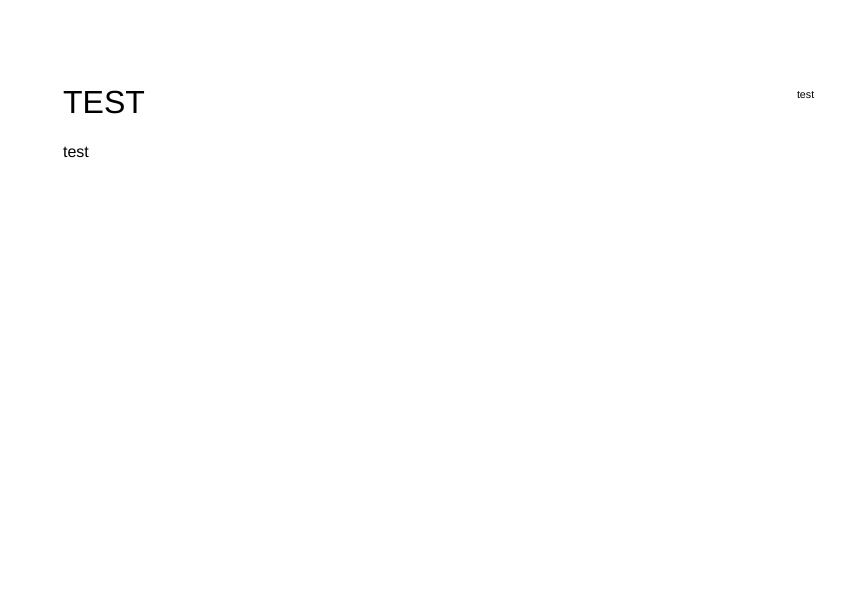
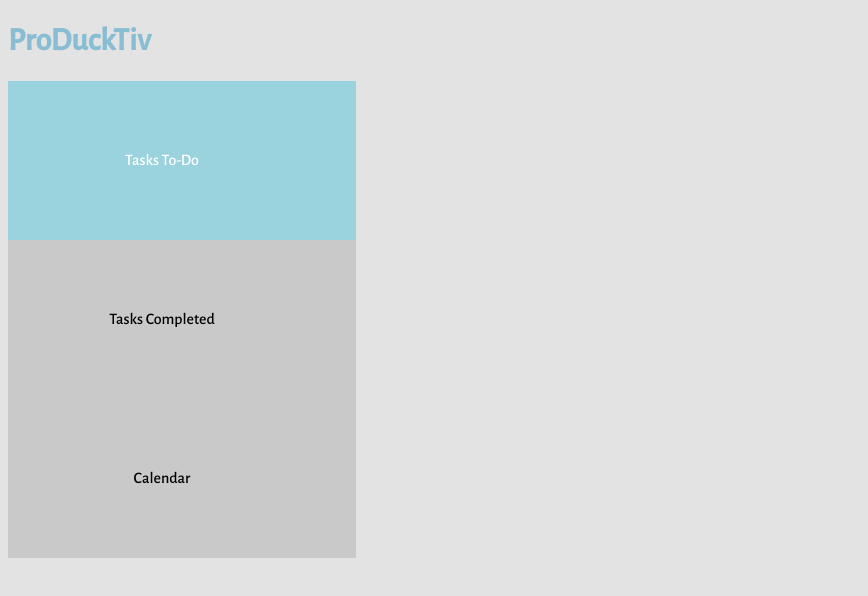
Before and after one commit to HashtagProDuckTiv/Project, a plain HTML site: page site/index.html in a window 1280 px wide. Shown: the whole page, without its empty margins (0-868 px from the left). Drawn offline with nearby package versions, Linux system fonts and the light colour scheme.

Commit message:
CSS Navigation & Color Scheme In Progress

```diff
--- a/site/css/main.css
+++ b/site/css/main.css
@@ -1,22 +1,80 @@
 @import url("font-awesome.min.css");
-@import url("http://fonts.googleapis.com/css?family=Arimo:400,400italic,700");
+@import url("http://fonts.googleapis.com/css?family=Alegreya+Sans:400,800,500");
 
 /*
  ==============================DESIGN=======================================
- *Font - Arimo, Sans-serif accross the board
+ *Font - Alegreya Sans, Sans-serif accross the board
+ *400 Weight - Paragraph Text
+ *800 Weight - Headings
+ *500 Weight - Links
  ==============================COLOR=========================================
  *Color Scheme
- ** c9c9c9
- ** e3e3e3
- ** 9ad3de
- ** 89bdd3
+ ** c9c9c9 - Darker Gray ---------- Navigation Background
+ ** e3e3e3 - Lighter Gray --------- Background of Site
+ ** 9ad3de - Teal Light Blue ------ Active Navigation Background
+ ** 89bdd3 - Darker Light Blue ---- Header, Headings Color, Links
 
  */
 
 /*Fonts*/
-p, h1, h2, h3, h4, h5, h6 {
-  font-family: 'Arimo', sans-serif;;
+p {
+  font-family: 'Alegreya Sans', sans-serif;
   font-weight: 400;
 }
 
+h1, h2, h3, h4, h5, h6 {
+  font-family: 'Alegreya Sans', sans-serif;
+  font-weight: 800;
+  color: #89bdd3;
+}
+
+a {
+  font-family: 'Alegreya Sans', sans-serif;
+  font-weight: 500;
+  color: #89bdd3;
+  text-decoration: none;
+}
+
+a:hover {
+  font-family: 'Alegreya Sans', sans-serif;
+  font-weight: 500;
+  color: #9ad3de;
+  text-decoration: none;
+}
+
 /*Navigation*/
+nav {
+  position: fixed;
+}
+
+nav ul {
+  list-style-type: none; /*Gets rid of bullets*/
+  margin: 0; /*Gets rid of margins*/
+  padding-left: 0; /*Gets rid of padding*/
+  width: 210%;
+  background-color: #c9c9c9;
+}
+
+nav li a {
+  display: block; /*Makes the entire block clickable*/
+  color: #000;
+  padding: 70px 50px 70px 10px;
+  text-decoration: none;
+  text-align: center;
+}
+
+nav li a:hover {
+  color: #fff;
+  background-color: #9ad3de;
+}
+
+.active {
+    background-color: #9ad3de;
+    color: #fff;
+}
+
+/*Body & Background*/
+body {
+  background-color: #e3e3e3;
+  padding-left: 0px;
+}
--- a/site/index.html
+++ b/site/index.html
@@ -7,15 +7,28 @@
   </head>
 
   <body>
+    <header>
+      <h1>ProDuckTiv</h1>
+      <nav class="vertical">
+        <ul>
+          <li><a href="#">Sign In</a></li>
+          <li><a href="#">Sign Out</a></li>
+        </ul>
+      </nav>
+      <nav class="horizontal">
+        <ul>
+          <li><a href="#" class="active">Tasks To-Do</a></li>
+          <li><a href="#">Tasks Completed</a></li>
+          <li><a href="#">Calendar</a></li>
+        </ul>
+      </nav>
+    </header>
+
 
     <div class="row">
       <div class="column col-9u">
-        <h1>TEST</h1>
-        <p>test</p>
       </div>
       <div class="column col-3u">
-        <p></p>
-        <h6>test</h6>
     </div>
 
   </body>
```
